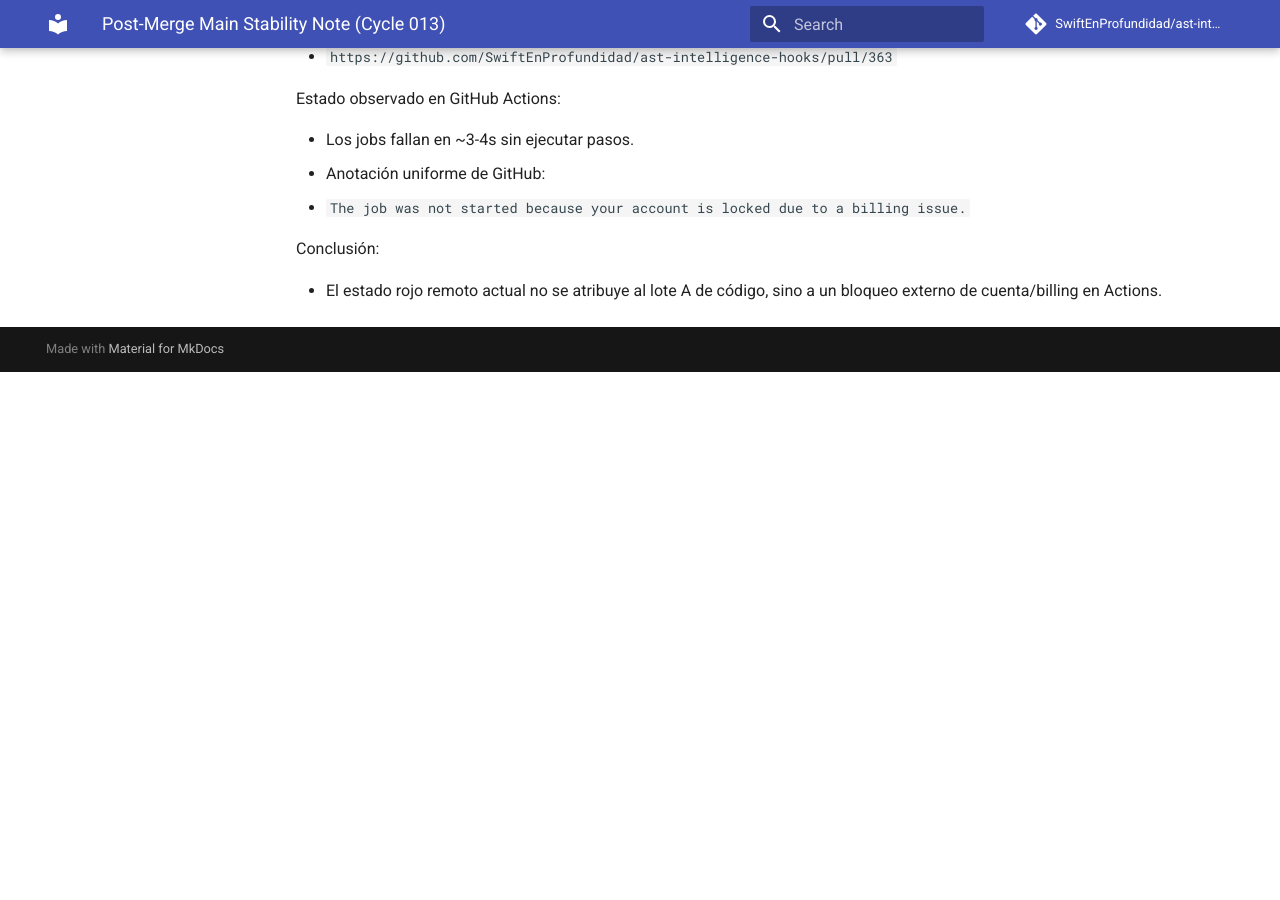
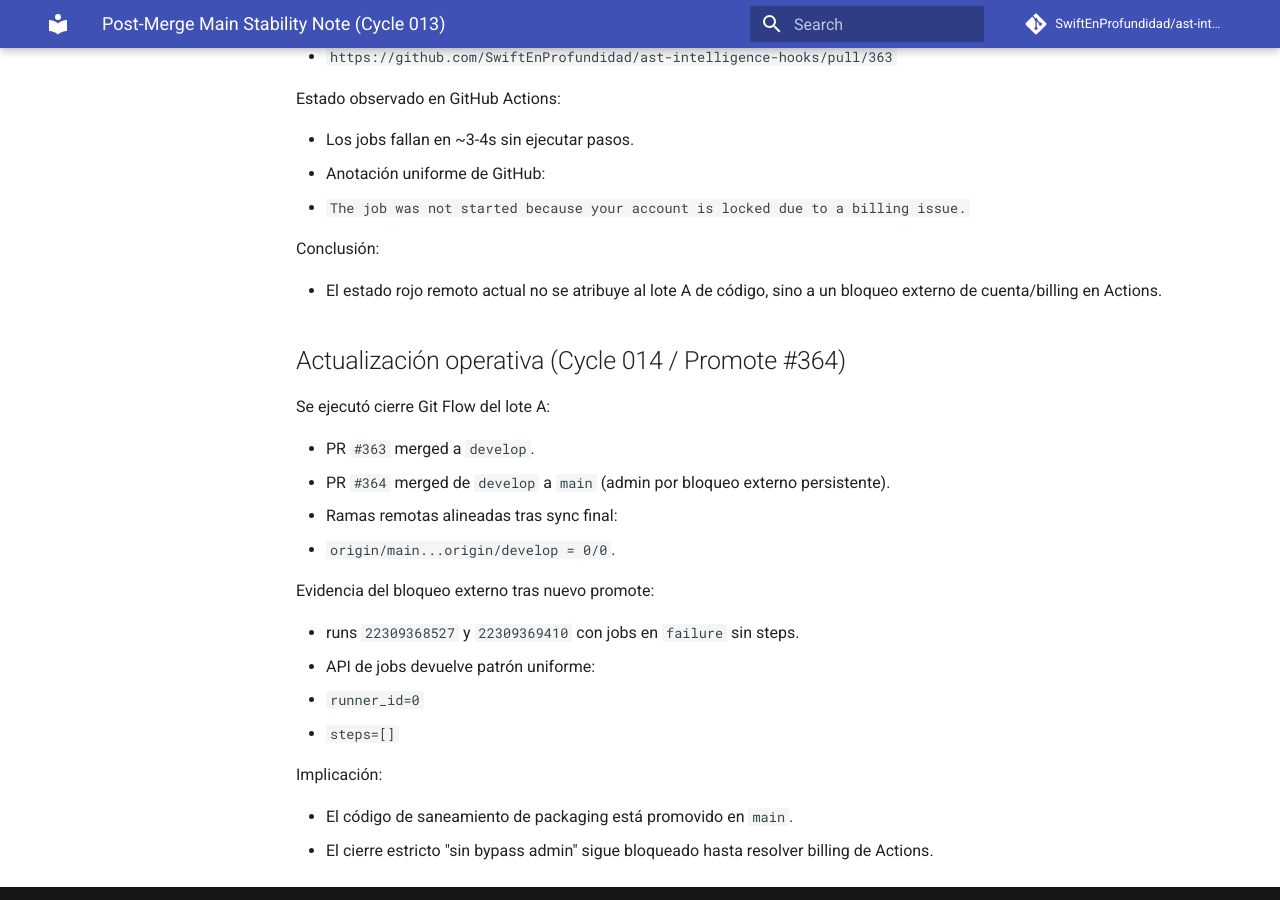
Before and after one commit to SwiftEnProfundidad/ast-intelligence-hooks, an MkDocs documentation site: the page built from docs/validation/post-merge-main-stability-note.md, in a window 1280 px wide and 900 px high, scrolled down 2385 px. Built offline with MkDocs 1.6.1 and Material for MkDocs 9.7.7, drawn with Linux system fonts in a browser that asks for light colours; comment, search, counter and statistics services are not loaded; before the commit the page ends 2757 px from its top, so only the background shows below that.

Commit message:
docs(ci): record cycle 014 promotion and billing blocker state

```diff
--- a/docs/validation/post-merge-main-stability-note.md
+++ b/docs/validation/post-merge-main-stability-note.md
@@ -85,3 +85,24 @@ Estado observado en GitHub Actions:
 Conclusión:
 
 - El estado rojo remoto actual no se atribuye al lote A de código, sino a un bloqueo externo de cuenta/billing en Actions.
+
+## Actualización operativa (Cycle 014 / Promote #364)
+
+Se ejecutó cierre Git Flow del lote A:
+
+- PR `#363` merged a `develop`.
+- PR `#364` merged de `develop` a `main` (admin por bloqueo externo persistente).
+- Ramas remotas alineadas tras sync final:
+  - `origin/main...origin/develop = 0/0`.
+
+Evidencia del bloqueo externo tras nuevo promote:
+
+- runs `22309368527` y `22309369410` con jobs en `failure` sin steps.
+- API de jobs devuelve patrón uniforme:
+  - `runner_id=0`
+  - `steps=[]`
+
+Implicación:
+
+- El código de saneamiento de packaging está promovido en `main`.
+- El cierre estricto "sin bypass admin" sigue bloqueado hasta resolver billing de Actions.
```
Also changed, not shown: docs/REFRACTOR_PROGRESS.md (+11 -4 lines), docs/validation/ci-sanitization-plan-cycle-014.md (+20 -0 lines).
